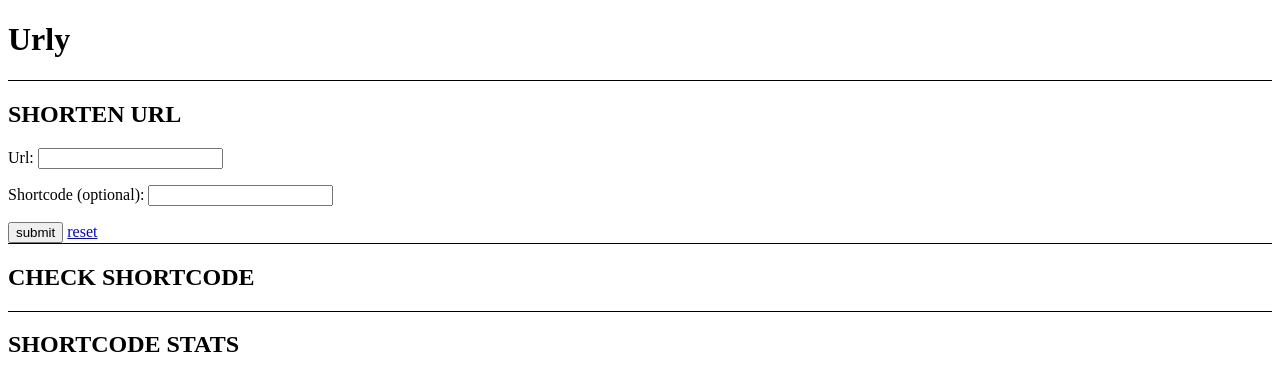
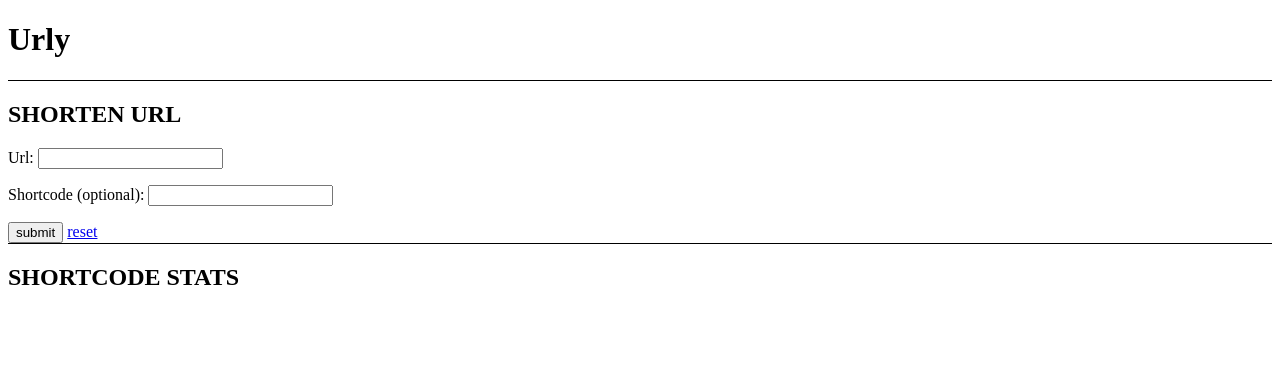
Before and after one commit to oxfos/urly, a Django app: template src/urly/templates/urly/index.html in a window 1280 px wide. Shown: the top 391 px of the page. Run offline with Django 3.2, Linux system fonts and the light colour scheme; the template is opened without the code that fills it: values that come from a table or form of the project are taken from there, others are empty; parts of the project's set-up code (start-up, migrations or seed data) failed here and were passed over.

Commit message:
Cosmetics.

```diff
--- a/src/urly/templates/urly/index.html
+++ b/src/urly/templates/urly/index.html
@@ -26,9 +26,6 @@
     </form>
 </section>
 <section class="section">
-<h2>CHECK SHORTCODE</h2>
-</section>
-<section class="section">
     <h2>SHORTCODE STATS</h2>
 </section>
 {% endblock %}
```
Lines whose indentation alone changed are shown as unchanged.
